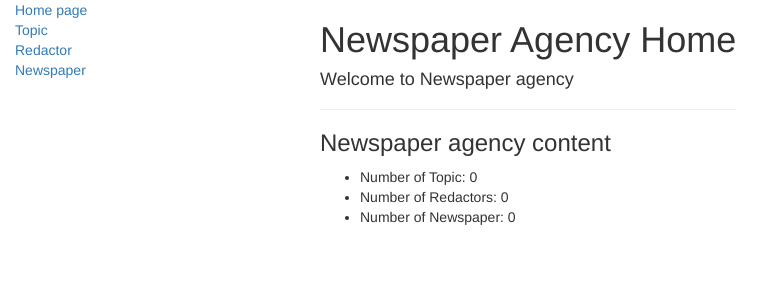
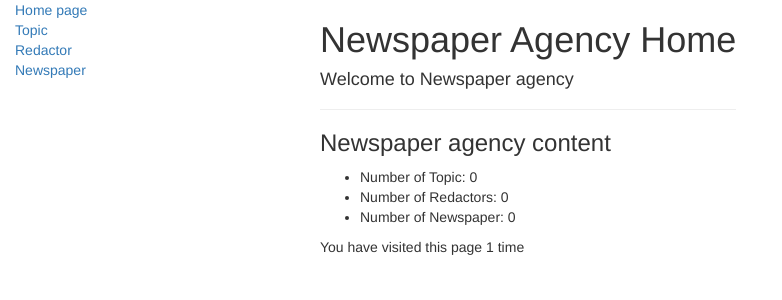
Before and after one commit to muhactive/newspaper-agency, a Django app: page / in a window 1280 px wide. Shown: the top 300 px of the page, without its empty margins (0-782 px from the left). Run offline with Django 3.2, Linux system fonts and the light colour scheme; data that the repository does not hold is empty; some libraries are stand-ins or nearby versions.

Commit message:
add counter visits page <index>

```diff
--- a/newspaper/views.py
+++ b/newspaper/views.py
@@ -9,10 +9,14 @@ def index(request):
     count_redactor = Redactor.objects.count()
     count_newspaper = Newspaper.objects.count()
 
+    num_visit = request.session.get("num_visit", 0)
+    request.session["num_visit"] = num_visit + 1
+
     context = {
         "count_topic": count_topic,
         "count_redactor": count_redactor,
-        "count_newspaper": count_newspaper
+        "count_newspaper": count_newspaper,
+        "num_visit": num_visit + 1
     }
 
     return render(request, "newspaper/index.html", context=context)
--- a/templates/newspaper/index.html
+++ b/templates/newspaper/index.html
@@ -10,4 +10,5 @@
   <li>Number of Redactors: {{ count_redactor }}</li>
   <li>Number of Newspaper: {{ count_newspaper }}</li>
 </ul>
+<p>You have visited this page {{ num_visit }} time{{ num_visit|pluralize }} </p>
 {% endblock %}
```
